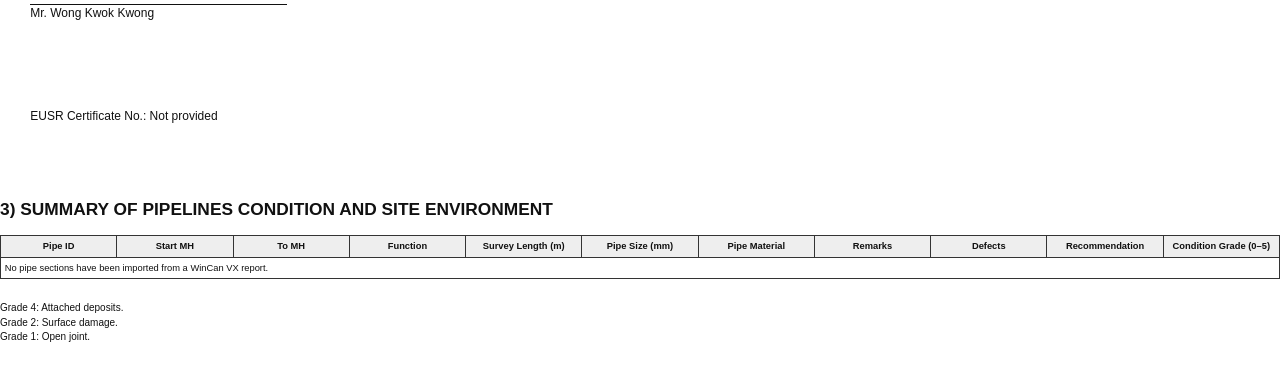
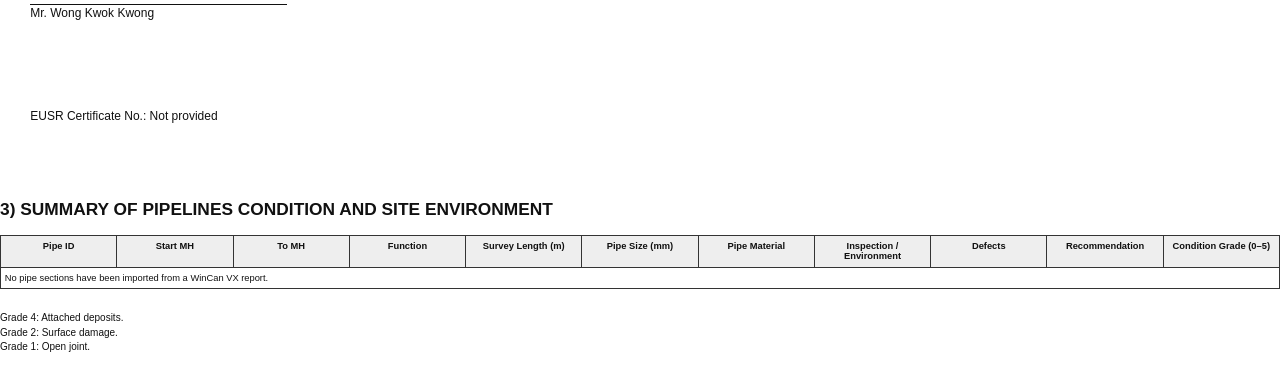
Before and after one commit to himpapun20-web/Cover-Page-Set-Automation, a Python web app: template backend/templates/cctv_cover_report.html in a window 1280 px wide. Shown: the part 2046-2416 px from the top of the page. Run offline with Jinja, Linux system fonts and the light colour scheme; the template is opened without the code that fills it, so the values that code supplies are empty.

Commit message:
Update cctv_cover_report.html

```diff
--- a/backend/templates/cctv_cover_report.html
+++ b/backend/templates/cctv_cover_report.html
@@ -105,7 +105,7 @@ html, body { margin:0; padding:0; font-family:Arial,"Liberation Sans",sans-serif
 
 <section class="table-pages" id="section-summary">
   <h1 class="section-title">3) Summary of Pipelines Condition and Site Environment</h1>
-  <table class="data-table"><thead><tr><th>Pipe ID</th><th>Start MH</th><th>To MH</th><th>Function</th><th>Survey Length (m)</th><th>Pipe Size (mm)</th><th>Pipe Material</th><th>Remarks</th><th>Defects</th><th>Recommendation</th><th>Condition Grade (0–5)</th></tr></thead><tbody>
+  <table class="data-table"><thead><tr><th>Pipe ID</th><th>Start MH</th><th>To MH</th><th>Function</th><th>Survey Length (m)</th><th>Pipe Size (mm)</th><th>Pipe Material</th><th>Inspection / Environment</th><th>Defects</th><th>Recommendation</th><th>Condition Grade (0–5)</th></tr></thead><tbody>
   {% for pipe in pipe_rows %}<tr><td>{{ pipe.pipe_id }}</td><td>{{ pipe.upstream_manhole }}</td><td>{{ pipe.downstream_manhole }}</td><td>{{ pipe.function }}</td><td>{{ pipe.length }}</td><td>{{ pipe.size }}</td><td>{{ pipe.material_code }}<br>{{ pipe.material }}</td><td>{{ pipe.remarks }}</td><td>{{ pipe.defects }}</td><td>{{ pipe.recommendation }}</td><td>{{ pipe.grade }}</td></tr>{% else %}<tr><td colspan="11">No pipe sections have been imported from a WinCan VX report.</td></tr>{% endfor %}
   </tbody></table>
   <div class="grade-notes">
```
